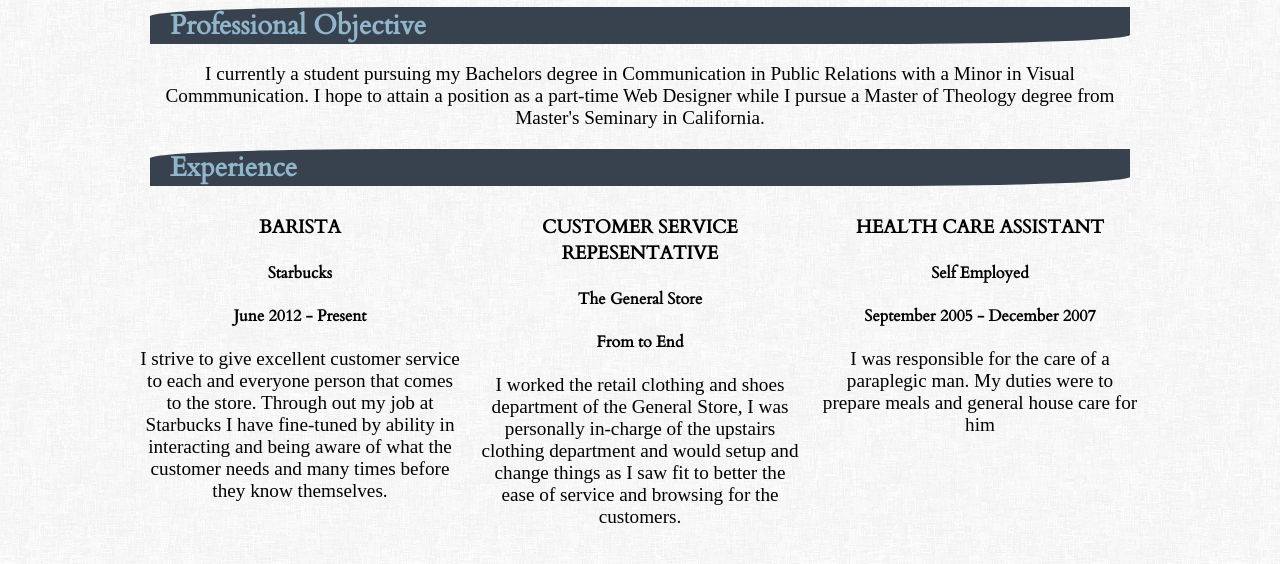
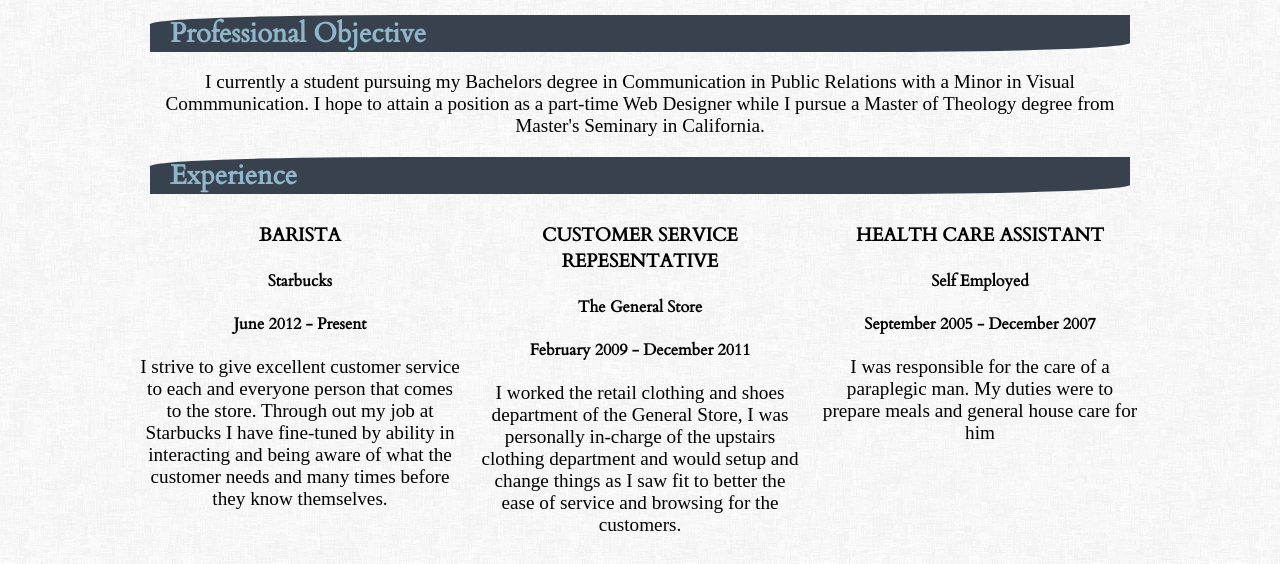
Before and after one commit to MViehouser/p2-resume, a plain HTML site: page index.html in a window 1280 px wide. Shown: the part 156-720 px from the top of the page. Drawn offline with Linux system fonts and the light colour scheme; a web font is replaced by a local one.

Commit message:
Fixed mozilla browser error

```diff
--- a/index.html
+++ b/index.html
@@ -43,7 +43,7 @@
 				</nav>
 			</section>
 				<hr>
-
+			<div class="clear"></div>
 		<article>
 			<section>
 				<h2>Professional Objective</h2>
@@ -60,7 +60,7 @@
 					<section class="grid_4">
 						<h3>Customer Service repesentative</h3>
 						<h4>The General Store</h4>
-						<h4>From to End</h4>
+						<h4>February 2009 - December 2011</h4>
 						<p>I worked the retail clothing and shoes department of the General Store, I was personally in-charge of the upstairs clothing department and would setup and change things as I saw fit to better the ease of service and browsing for the customers.</p>
 					</section>
 					<section class="grid_4 omega">
```
